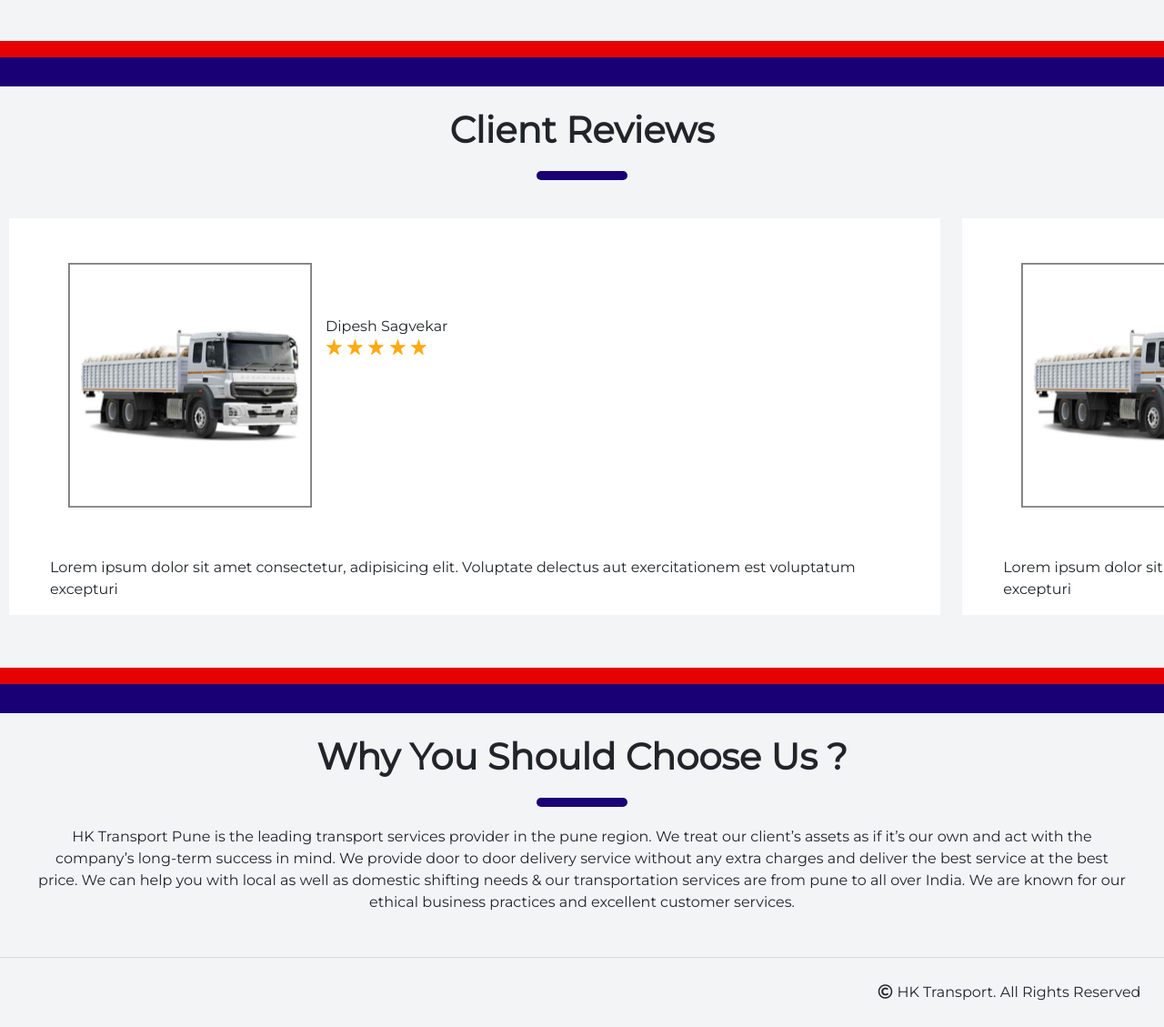
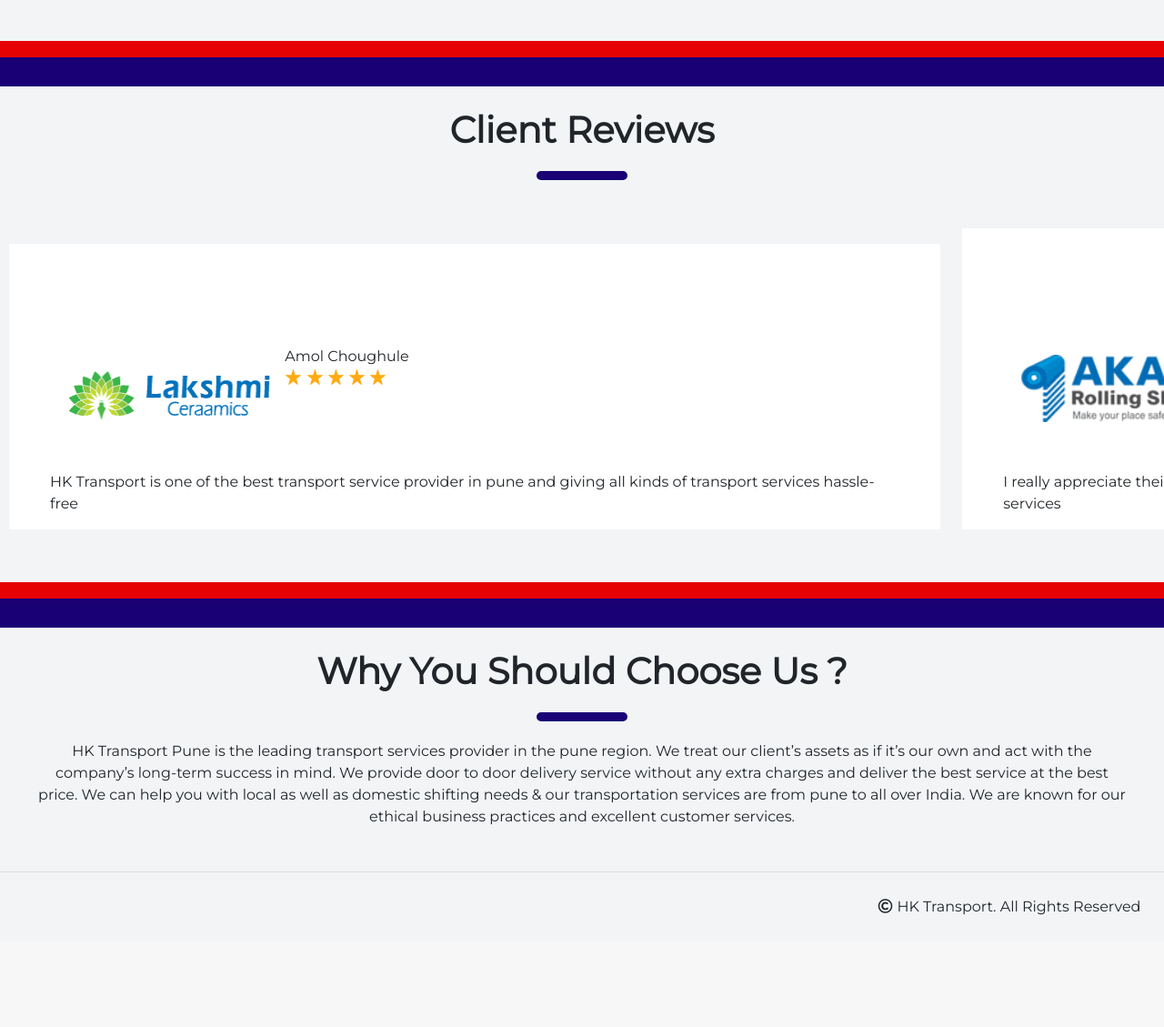
Before and after one commit to hktransport919/hktransport919, a PHP site: page /transporters-in-pune/ in a window 1280 px wide. Shown: the part 4473-5602 px from the top of the page at 91% size. After the commit the page ends 5479 px from the top, so only its background shows below. Run offline with PHP 8.4, Linux system fonts and the light colour scheme.

Commit message:
adjusted client reviews

```diff
--- a/transporters-in-pune/index.html
+++ b/transporters-in-pune/index.html
@@ -471,12 +471,12 @@
             <div class="row">
               <img
                 class="client-img"
-                src="./images/10 Tyre Truck Transport Services In Pune-min.jpg"
+                src="./images/transporters-in-pune-min.png"
                 alt=""
                 srcset=""
               />
               <div class="col client-star">
-                <h3>Dipesh Sagvekar</h3>
+                <h3>Amol Choughule</h3>
                 <div class="stars">
                   <img src="./images/star.png" alt="" srcset="" />
                   <img src="./images/star.png" alt="" srcset="" />
@@ -488,8 +488,8 @@
             </div>
             <div>
               <p>
-                Lorem ipsum dolor sit amet consectetur, adipisicing elit.
-                Voluptate delectus aut exercitationem est voluptatum excepturi
+                HK Transport is one of the best transport service provider in
+                pune and giving all kinds of transport services hassle-free
               </p>
             </div>
           </div>
@@ -497,12 +497,12 @@
             <div class="row">
               <img
                 class="client-img"
-                src="./images/10 Tyre Truck Transport Services In Pune-min.jpg"
+                src="./images/hk-transport-pune-min.png"
                 alt=""
                 srcset=""
               />
               <div class="col client-star">
-                <h3>Dipesh Sagvekar</h3>
+                <h3>Sameer Pawaskar</h3>
                 <div class="stars">
                   <img src="./images/star.png" alt="" srcset="" />
                   <img src="./images/star.png" alt="" srcset="" />
@@ -514,8 +514,9 @@
             </div>
             <div>
               <p>
-                Lorem ipsum dolor sit amet consectetur, adipisicing elit.
-                Voluptate delectus aut exercitationem est voluptatum excepturi
+                I really appreciate their work, they are always polite with
+                thier clients and never give a chance to complaint about any
+                services
               </p>
             </div>
           </div>
@@ -523,12 +524,12 @@
             <div class="row">
               <img
                 class="client-img"
-                src="./images/10 Tyre Truck Transport Services In Pune-min.jpg"
+                src="./images/logo for transport-services-in-pune-min.png"
                 alt=""
                 srcset=""
               />
               <div class="col client-star">
-                <h3>Dipesh Sagvekar</h3>
+                <h3>Rajesh Lohia</h3>
                 <div class="stars">
                   <img src="./images/star.png" alt="" srcset="" />
                   <img src="./images/star.png" alt="" srcset="" />
@@ -540,8 +541,8 @@
             </div>
             <div>
               <p>
-                Lorem ipsum dolor sit amet consectetur, adipisicing elit.
-                Voluptate delectus aut exercitationem est voluptatum excepturi
+                HK Transport has shipped my goods very safely. I have decided to
+                work permanently with them. Really great service
               </p>
             </div>
           </div>
@@ -552,7 +553,7 @@
         <div id="line1"></div>
         <div id="line2"></div>
       </div>
-      <div class="last-section tag mb-5" id="accordion">
+      <div class="last-section tag mb-5">
         <h1 class="text-center mt-4">
           Why You Should Choose Us ?
         </h1>
--- a/transporters-in-pune/lead-form.css
+++ b/transporters-in-pune/lead-form.css
@@ -200,8 +200,9 @@ input:focus {
   width: 80%;
 }
 .scroll-section .client-section .client-img {
+  margin-top: 10%;
   height: 30%;
-  width: 30%;
+  width: 25%;
 }
 .scroll-section .client-section .row {
   margin: 5%;
```
Also changed, not shown: transporters-in-pune/images/hk-transport-pune-min.png (added), transporters-in-pune/images/logo for transport-services-in-pune-min.png (added), transporters-in-pune/images/transporters-in-pune-min.png (added).
